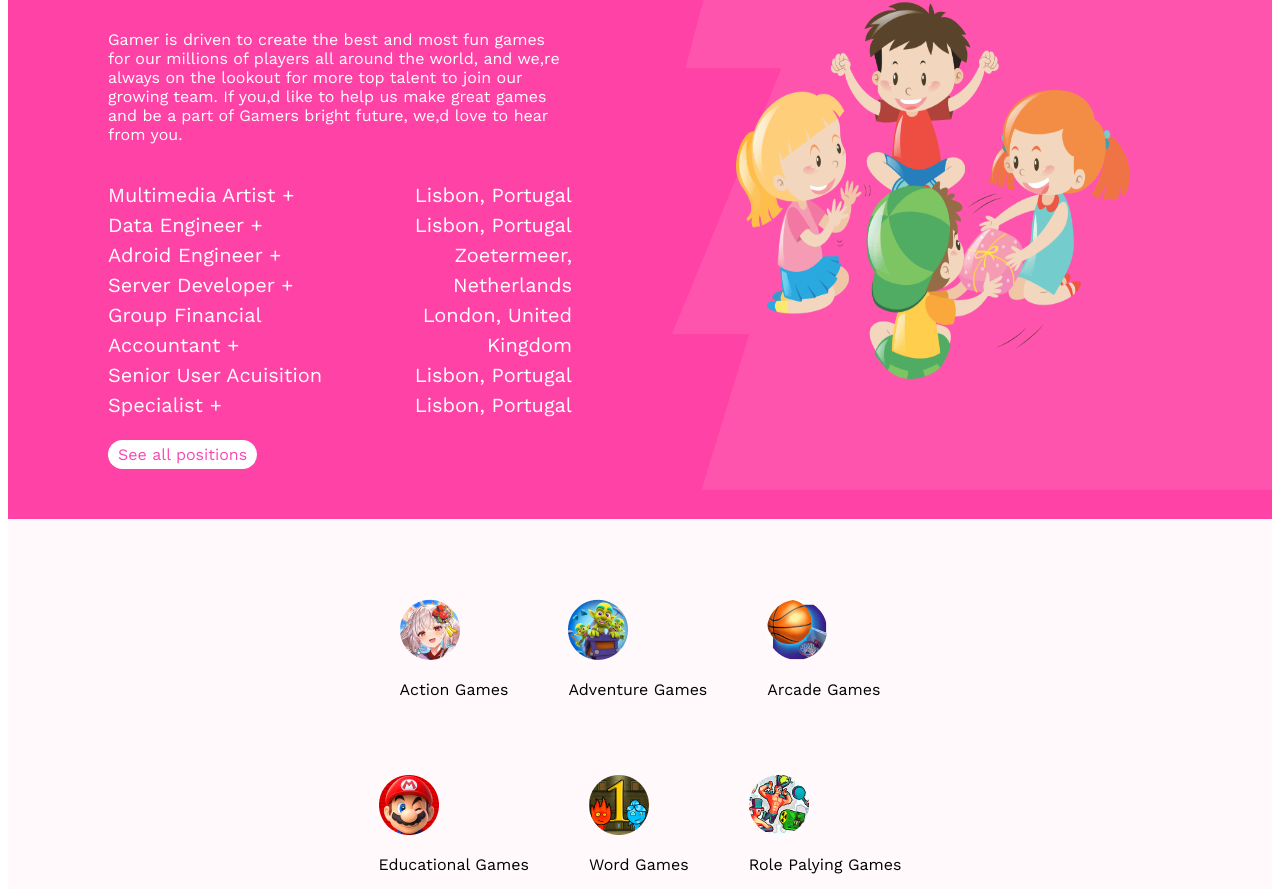
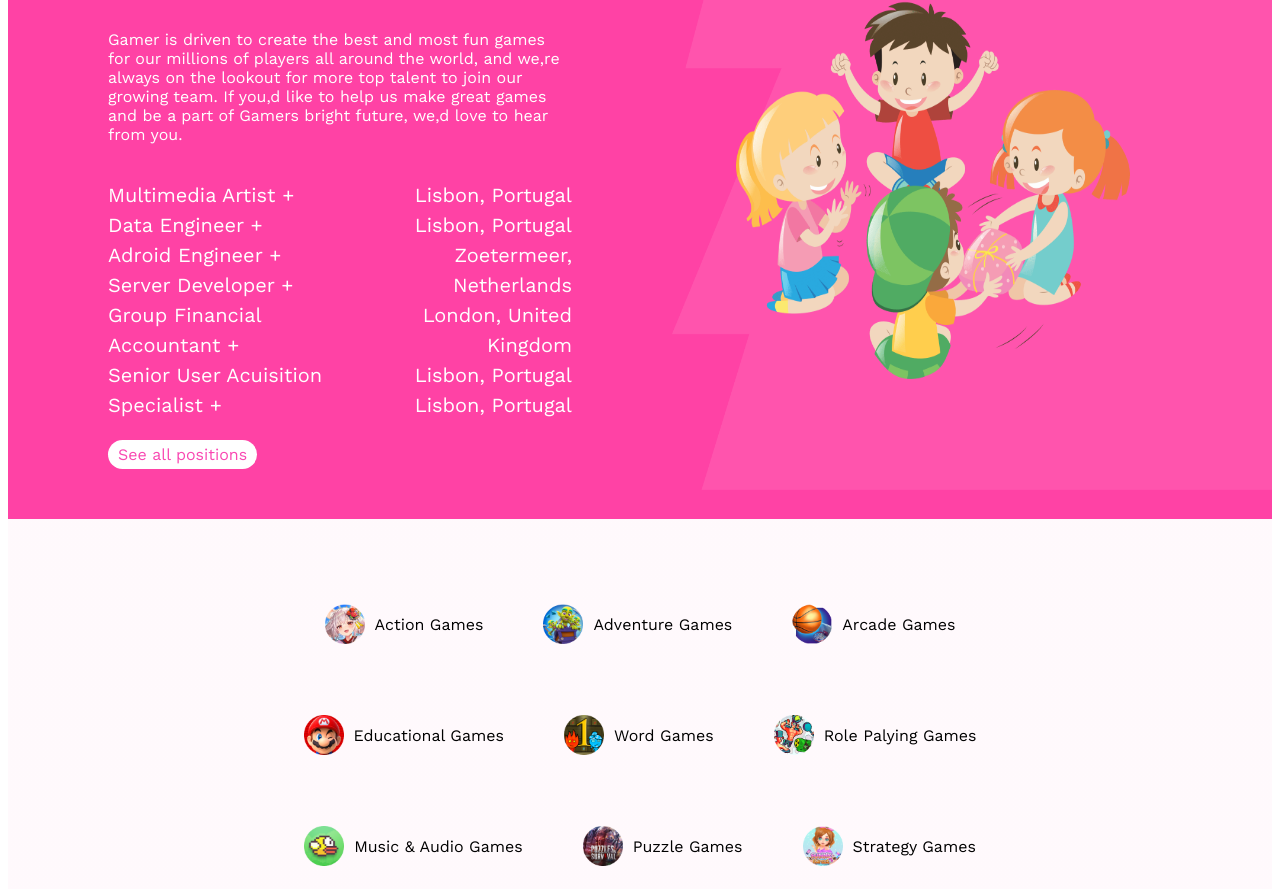
Before and after one commit to robiul421/game-zone-assignment, a plain HTML site: page index.html in a window 1280 px wide. Shown: the part 3230-4119 px from the top of the page. Drawn offline with nearby package versions, Linux system fonts and the light colour scheme.

Commit message:
this is last assignment

```diff
--- a/index.css
+++ b/index.css
@@ -275,6 +275,7 @@ font-weight: 700;
 
     display: flex;
     justify-content: space-evenly;
+    gap: 10px;
     margin: 50px 100px;
 }
 
@@ -420,10 +421,11 @@ padding: 5px 10px;
     /* many  items strat */
 
 
+
     .many-items{
 
      background: linear-gradient(90deg, rgba(255, 66, 165, 0.03) 0%, rgba(255, 66, 165, 0.03) 100%);;
-     padding: 80px 300px;
+     padding: 80px 200px;
      gap: 60px;
       display: flex;
       justify-content: center;
@@ -433,7 +435,15 @@ padding: 5px 10px;
 
     }
 
-
+    .item{
+        display: flex;
+        align-items: center;
+        gap: 10px;
+    }
+   .many-items img{
+    width: 40px;
+    height: 40px;
+   }
 
 
 
```
